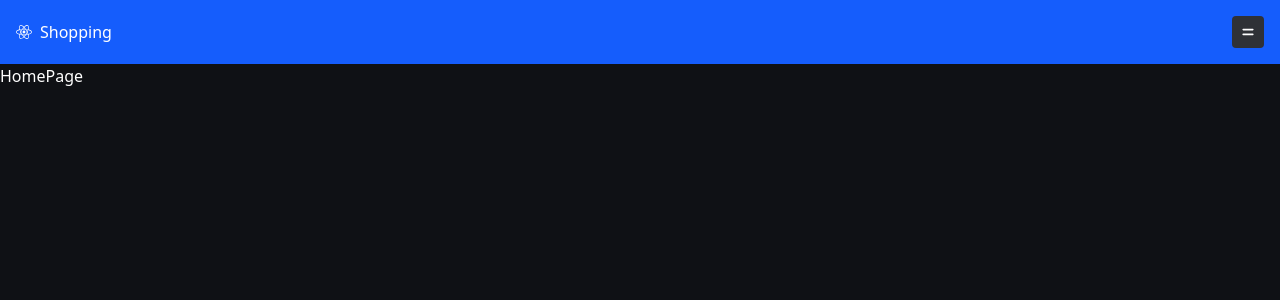
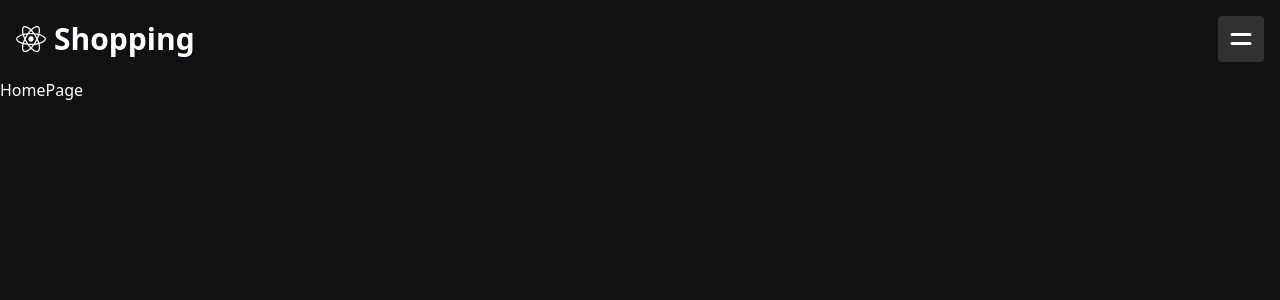
Before and after one commit to g4brielpy/shopping-cart, a React (Vite) app: page / in a window 1280 px wide. Shown: the top 300 px of the page. Built offline with nearby package versions, Linux system fonts and the light colour scheme.

Commit message:
Estilização de cabeçalho

```diff
--- a/src/components/HeaderPage/index.tsx
+++ b/src/components/HeaderPage/index.tsx
@@ -3,7 +3,7 @@ import { FaReact } from "react-icons/fa";
 
 export function HeaderPage() {
   return (
-    <header className="flex justify-between items-center p-4 bg-blue-600 text-white">
+    <header className="container mx-auto flex justify-between items-center p-4 bg-lue-600 font-bold text-xl md:text-2xl lg:text-3xl">
       <span className="flex items-center gap-2">
         <FaReact />
         Shopping
```
